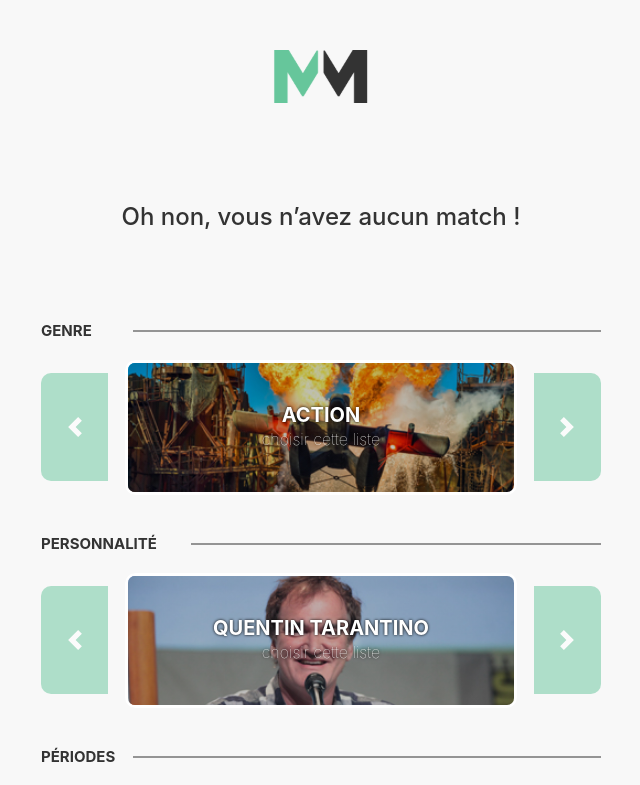
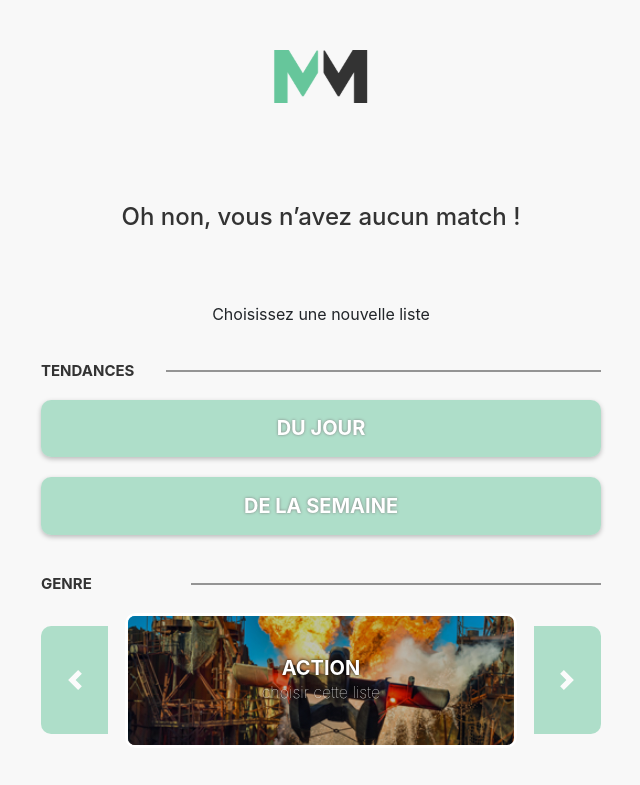
Before and after one commit to WildCodeSchool/lyon-js-03-20-p2-g4, a React (Create React App) app: page /result in a window 1280 px wide. Shown: the top 785 px of the page, without its empty margins (319-959 px from the left). Built offline with nearby package versions, Linux system fonts and the light colour scheme.

Commit message:
style result page

```diff
--- a/src/pages/Result.js
+++ b/src/pages/Result.js
@@ -5,6 +5,8 @@ import '../styles/Result.css';
 import Drawer from '../components/Drawer';
 import { Link } from 'react-router-dom';
 import defaultImage from '../images/grey-logo.png';
+import Button from '../components/Button.js';
+import TrendList from '../components/TrendList';
 
 class Result extends React.Component {
   constructor (props) {
@@ -39,16 +41,23 @@ class Result extends React.Component {
               <HeaderSmall />
               <h2 className='subtitle'>Oh non, vous n’avez aucun match !</h2>
               {
-                Object.keys(this.props.currentList).length !== 0 && (
+                Object.keys(this.props.currentList).length !== 0 ? (
                   <>
-                    <p>Continuez d'explorer la liste :</p>
+                    <p>Continuez d'explorer la liste : {item.caption}</p>
                     <Link to={item.link}>
-                      <img src={item.source} alt={item.caption} />
+                      <Button
+                        className='button'
+                        content='Go !'
+                      >
+                      </Button>
                     </Link>
                   </>
+                ) : (
+                  <p>Choisissez une nouvelle liste</p>
                 )
               }
             </div>
+            <TrendList />
             <MovieLists type='genres' getCurrentList={this.props.getCurrentList} />
             <MovieLists type='people' getCurrentList={this.props.getCurrentList} />
             <MovieLists type='decades' getCurrentList={this.props.getCurrentList} />
--- a/src/styles/Result.css
+++ b/src/styles/Result.css
@@ -65,6 +65,10 @@
   opacity:1;
 }
 
+.result .button {
+  margin-bottom: 50px;
+}
+
 @media only screen and (max-height: 668px) {
   .result h2.subtitle {
     margin-top: 25px;
```
